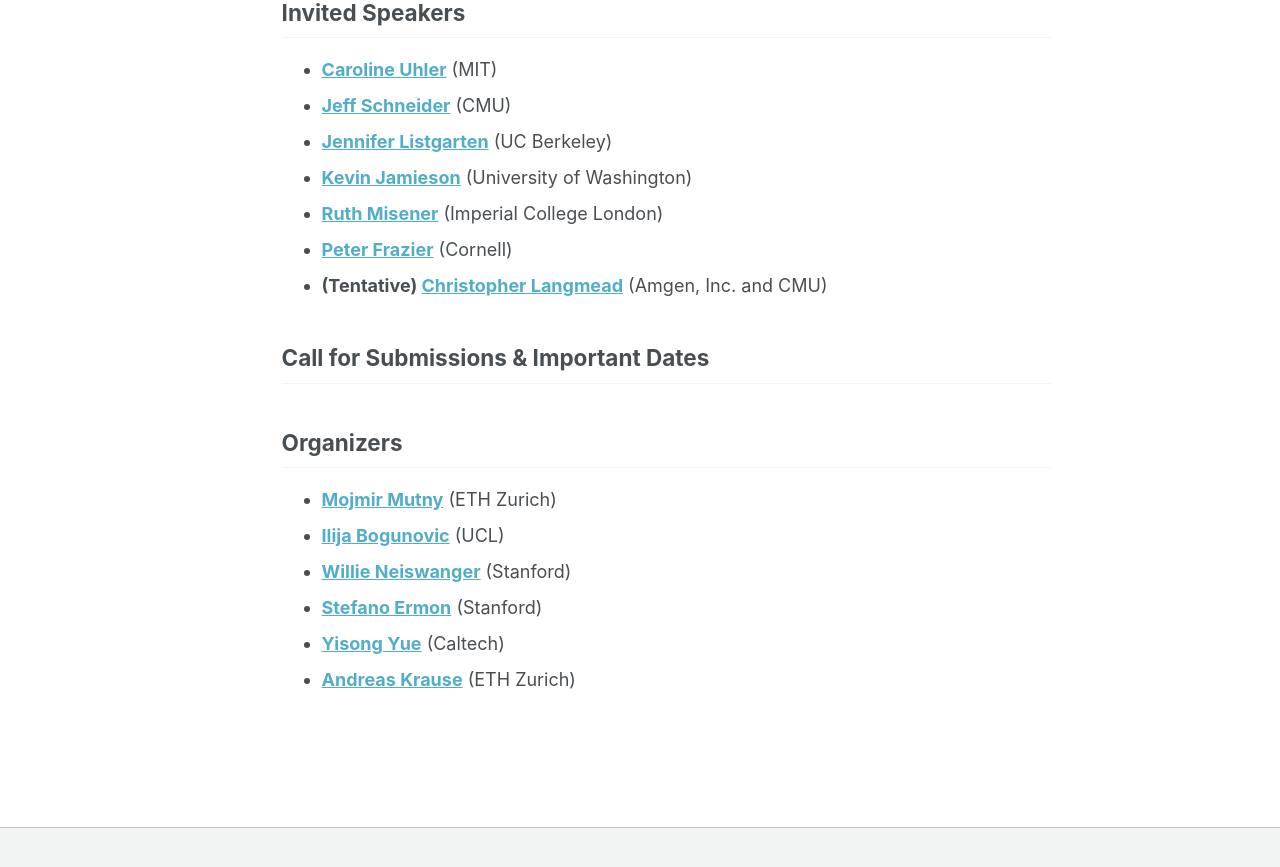
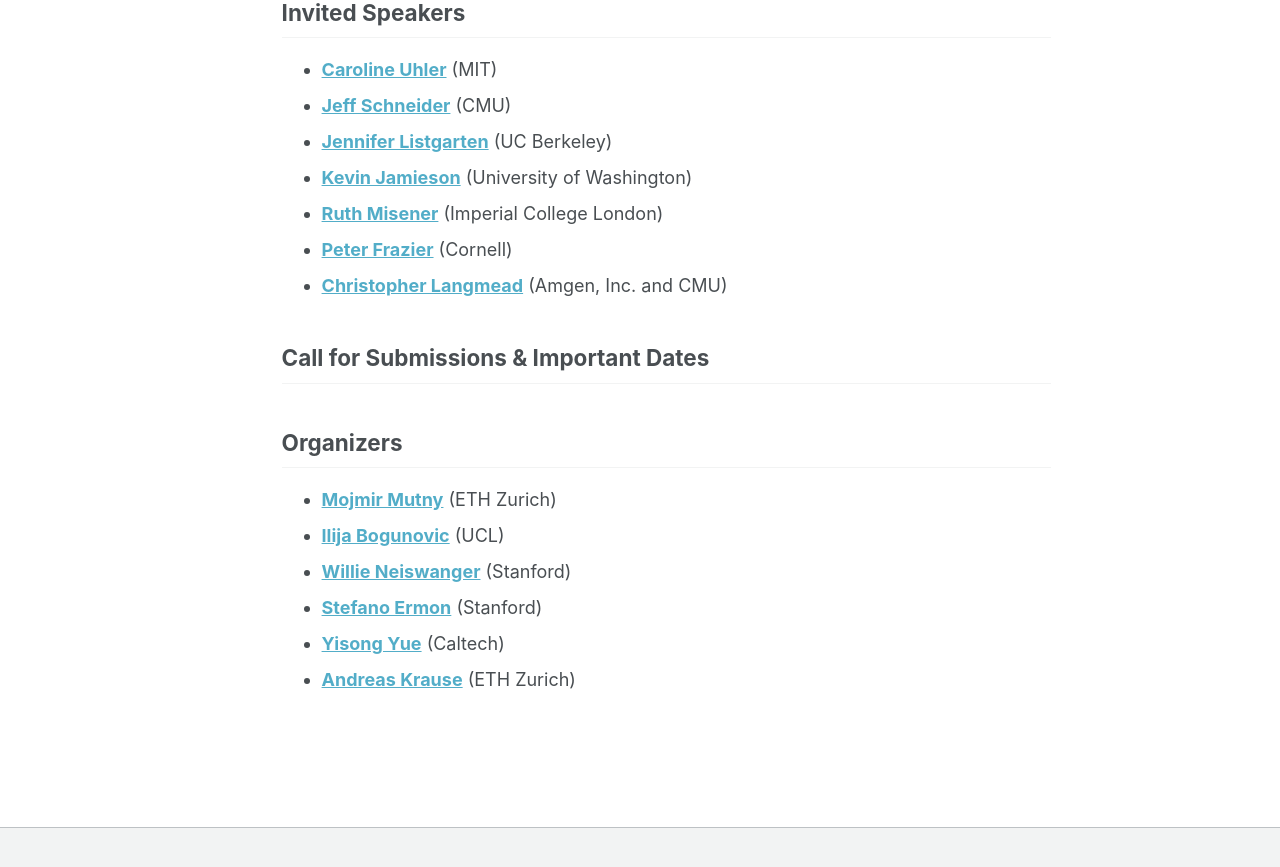
Before and after one commit to realworldml/icml2022, a Jekyll site: the page built from _pages/about.md, in a window 1280 px wide and 900 px high, scrolled down 719 px. Shown: the top 867 px of the window. Built offline with Jekyll 4.4.1, drawn with Linux system fonts in a browser that asks for light colours.

Commit message:
invite list updated

```diff
--- a/_pages/about.md
+++ b/_pages/about.md
@@ -36,7 +36,7 @@ Invited Speakers
 * **[Kevin Jamieson](https://homes.cs.washington.edu/~jamieson/about.html)** (University of Washington)
 * **[Ruth Misener](http://wp.doc.ic.ac.uk/rmisener/)** (Imperial College London)
 * **[Peter Frazier](https://people.orie.cornell.edu/pfrazier/)** (Cornell)
-* **(Tentative) [Christopher Langmead](https://www.cs.cmu.edu/~cjl/)** (Amgen, Inc. and CMU)
+* **[Christopher Langmead](https://www.cs.cmu.edu/~cjl/)** (Amgen, Inc. and CMU)
 
 Call for Submissions & Important Dates
 ------
```
